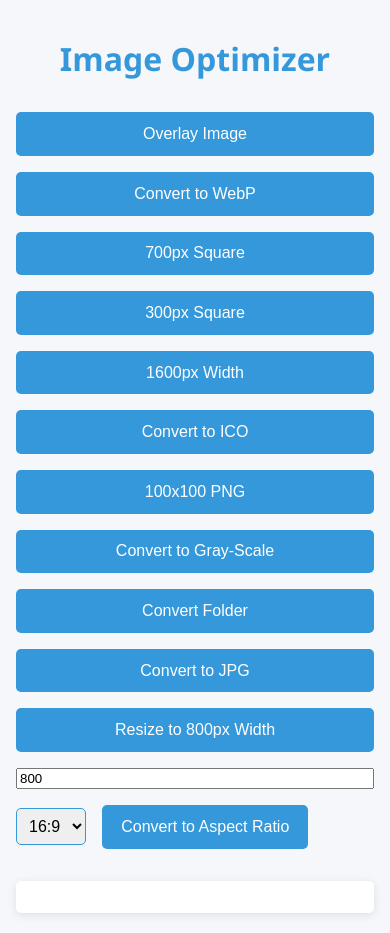
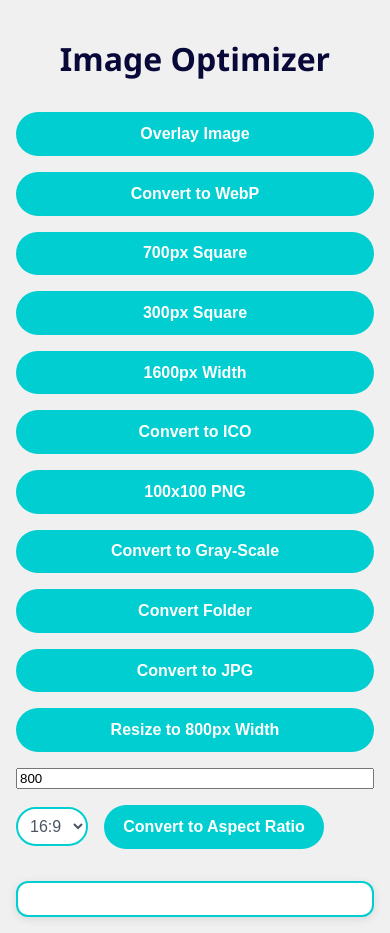
Before and after one commit to Ktopper/img-optimizer-tauri, a React (Vite) app: page / in a window 390 px wide. Built offline with nearby package versions, Linux system fonts and the light colour scheme.

Commit message:
Refactor App.css to update color scheme, enhance button styles, and improve layout responsiveness

```diff
--- a/src/App.css
+++ b/src/App.css
@@ -1,29 +1,33 @@
 :root {
-  --primary-color: #3498db;
-  --secondary-color: #2ecc71;
-  --background-color: #f5f7fa;
-  --text-color: #34495e;
-  --button-hover-color: #2980b9;
+  --teal-500: #00CED1;
+  --red-500: #f91b1b;
+
+  --yellow-400: #FFD93D;
+  --purple-200: #080839;
+  --gray-100: #F0F0F0;
+  --white: #FFFFFF;
+  --gray-600: #4B5563;
 }
 
 body {
-  font-family: 'Segoe UI', Tahoma, Geneva, Verdana, sans-serif;
-  background-color: var(--background-color);
-  color: var(--text-color);
+  font-family: 'Poppins', 'Segoe UI', sans-serif;
+  background-color: var(--gray-100);
+  color: var(--gray-600);
   margin: 0;
   padding: 0;
 }
 
 .App {
-  max-width: 800px;
+  max-width: 1200px;
   margin: 0 auto;
   padding: 2rem;
 }
 
 h1 {
-  color: var(--primary-color);
+  color: var(--purple-200 );
   text-align: center;
   font-size: 2.5rem;
+  font-weight: bold;
   margin-bottom: 2rem;
 }
 
@@ -35,27 +39,56 @@ h1 {
 }
 
 button {
-  background-color: var(--primary-color);
+  background-color: var(--teal-500);
   color: white;
   border: none;
   padding: 0.8rem 1.2rem;
   font-size: 1rem;
-  border-radius: 5px;
+  font-weight: bold;
+  border-radius: 9999px;
   cursor: pointer;
-  transition: background-color 0.3s ease;
+  transition: all 0.3s ease;
 }
 
 button:hover {
-  background-color: var(--button-hover-color);
+  background: linear-gradient(to right, var(--red-500), var(--yellow-400));
+  transform: translateY(-1px);
 }
 
 .status {
-  background-color: white;
-  border-radius: 5px;
+  background-color: var(--white);
+  border-radius: 0.75rem;
   padding: 1rem;
   box-shadow: 0 2px 10px rgba(0, 0, 0, 0.1);
   text-align: center;
   font-weight: bold;
+  border: 2px solid var(--teal-500);
+}
+
+.aspect-ratio-container {
+  display: flex;
+  gap: 1rem;
+  align-items: center;
+}
+
+.aspect-ratio-container select {
+  padding: 0.5rem;
+  font-size: 1rem;
+  border-radius: 9999px;
+  border: 2px solid var(--teal-500);
+  background-color: var(--white);
+  color: var(--gray-600);
+  transition: all 0.3s ease;
+}
+
+.aspect-ratio-container select:hover {
+  border-color: var(--red-500);
+}
+
+.resize-container {
+  display: flex;
+  flex-direction: column;
+  gap: 1rem;
 }
 
 @media (max-width: 600px) {
@@ -71,22 +104,3 @@ button:hover {
     grid-template-columns: 1fr;
   }
 }
-
-.aspect-ratio-container {
-  display: flex;
-  gap: 1rem;
-  align-items: center;
-
-}
-
-.aspect-ratio-container select {
-  padding: 0.5rem;
-  font-size: 1rem;
-  border-radius: 5px;
-  border: 1px solid var(--primary-color);
-}
-.resize-container {
-  display: flex;
-  flex-direction: column;
-  gap: 1rem;
-}
```
